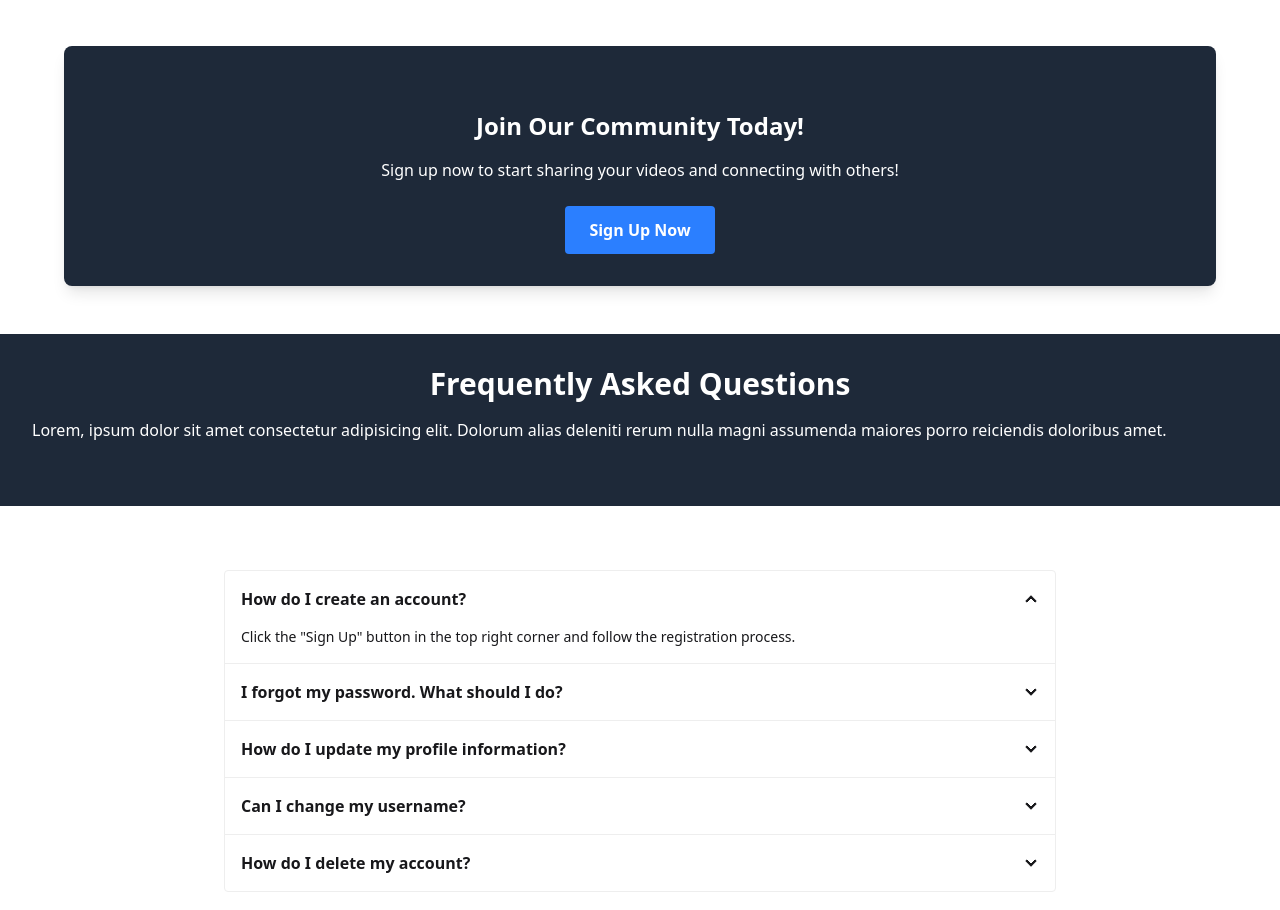
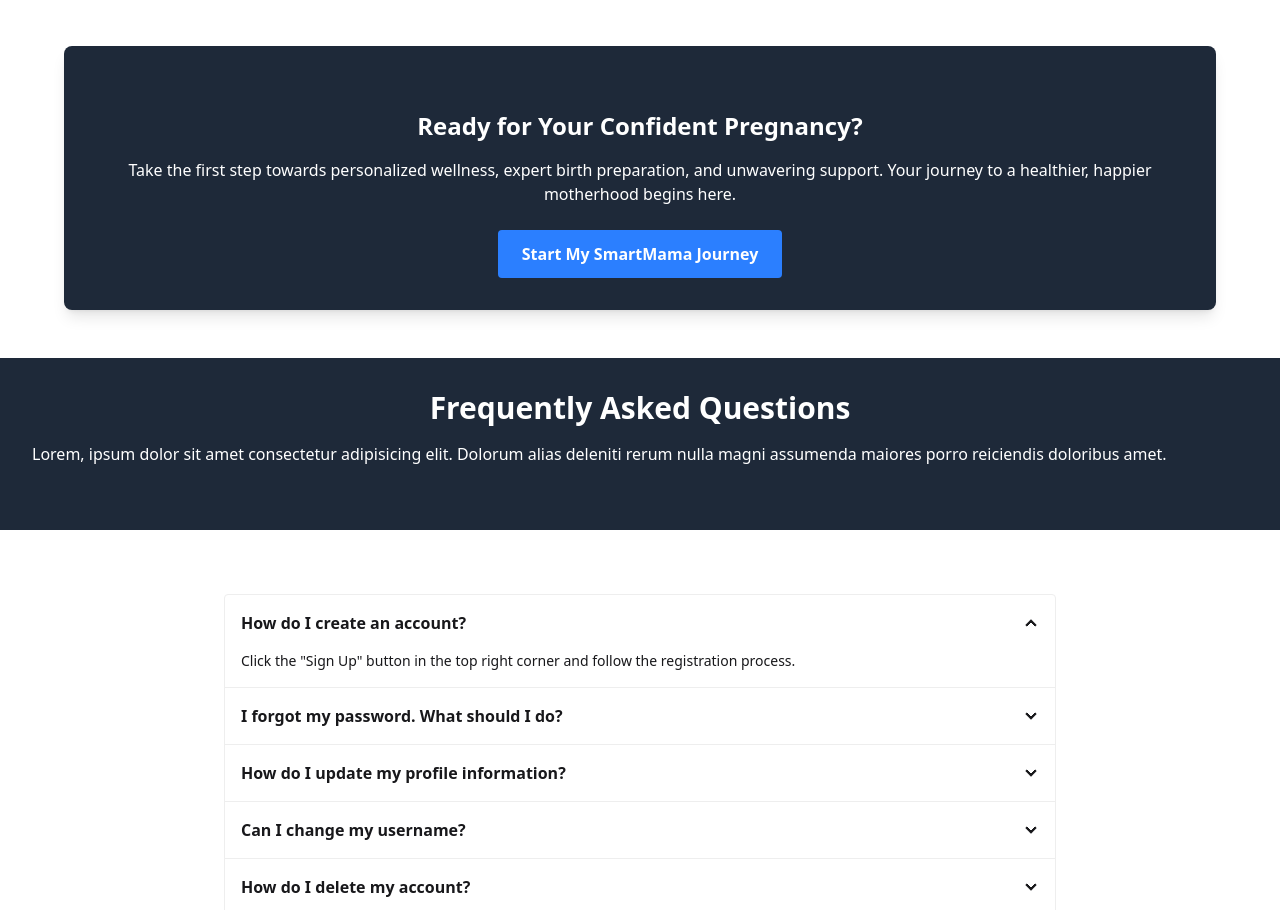
Before and after one commit to Captain-Carl-Larc/smart-mama-landing, a React (Vite) app: page / in a window 1280 px wide. Shown: the part 2054-2964 px from the top of the page. Built offline with nearby package versions, Linux system fonts and the light colour scheme.

Commit message:
edited testimonials

```diff
--- a/src/components/socialProof.jsx
+++ b/src/components/socialProof.jsx
@@ -37,9 +37,9 @@
         ))}
       </div>
       <Banner
-        title="Join Our Community Today!"
-        description="Sign up now to start sharing your videos and connecting with others!"
-        buttonText="Sign Up Now"
+        title="Ready for Your Confident Pregnancy?"
+        description="Take the first step towards personalized wellness, expert birth preparation, and unwavering support. Your journey to a healthier, happier motherhood begins here."
+        buttonText="Start My SmartMama Journey"
       />
     </section>
   );
```
